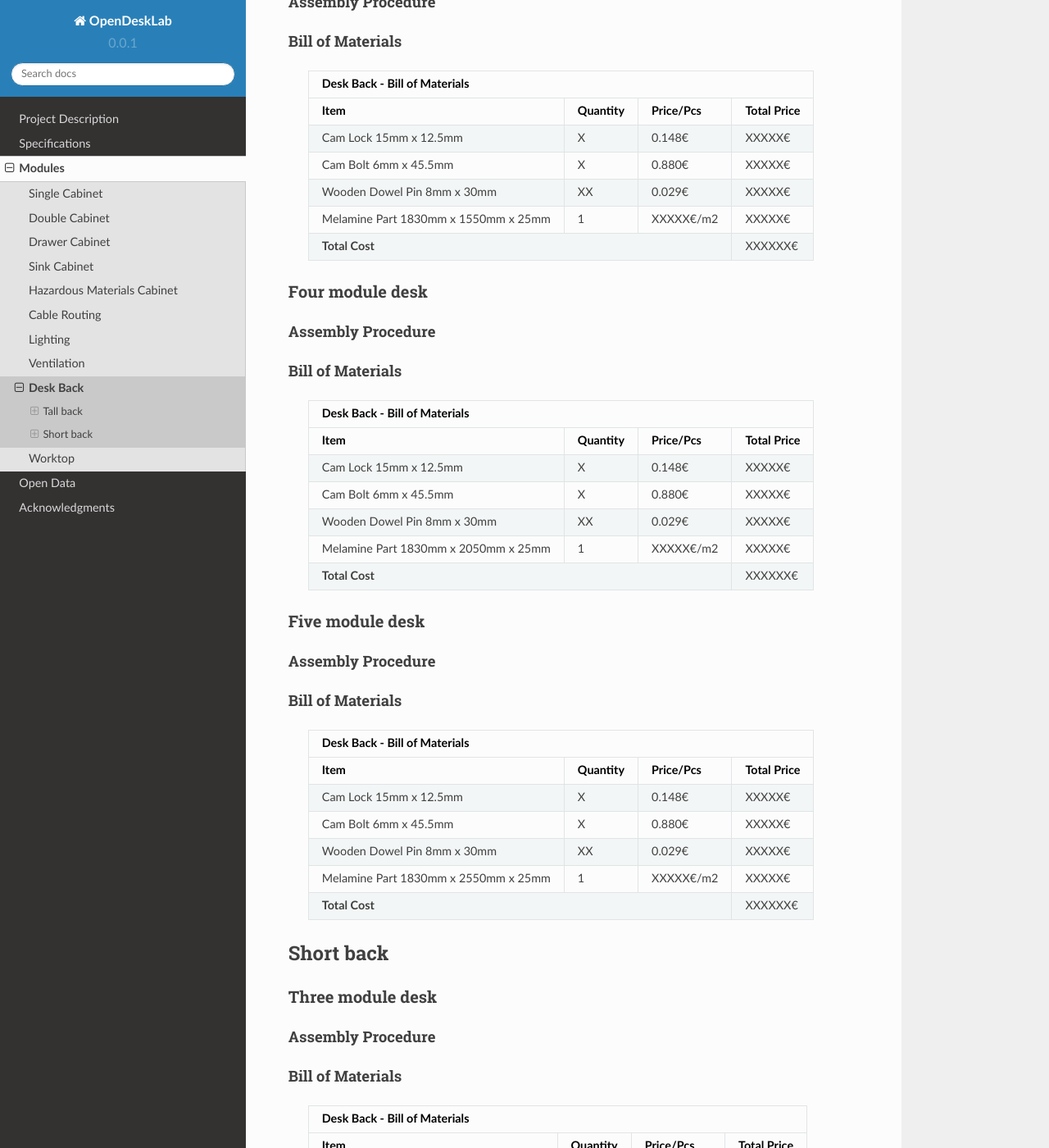
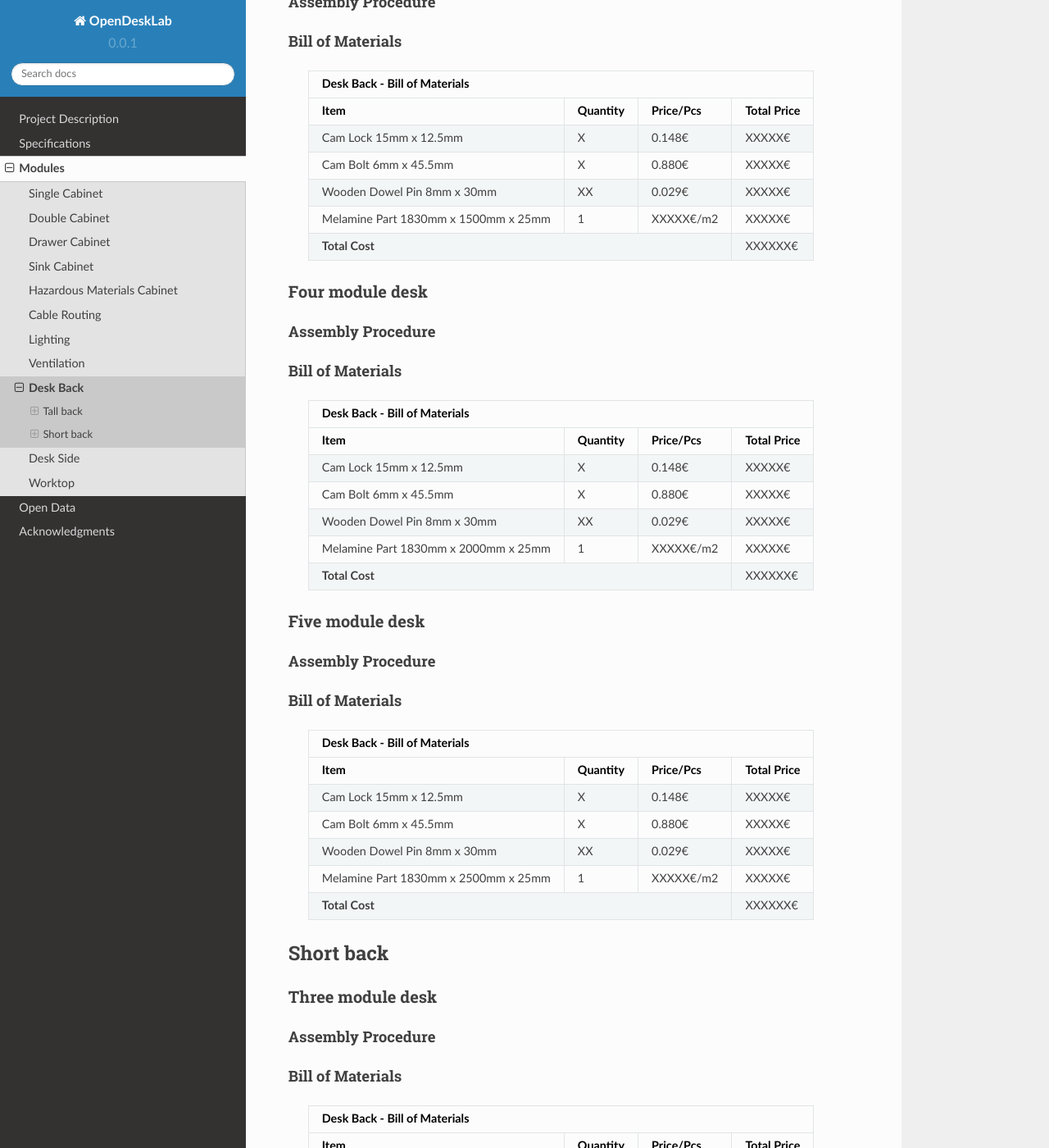
Before and after one commit to ellak-monades-aristeias/OpenDeskLab, a Sphinx documentation site: the page built from docs/include/parts/desk_back.rst, in a window 1280 px wide and 1400 px high, scrolled down 766 px. Shown: the whole window at 82% size. Built offline with Sphinx 7.4.7 and the Read the Docs theme 2.0.0, drawn with Linux system fonts in a browser that asks for light colours; some of the changed text lies outside the part shown.

Commit message:
Added desk side in modules list

```diff
--- a/docs/include/modules.rst
+++ b/docs/include/modules.rst
@@ -13,4 +13,5 @@
    parts/lighting
    parts/ventilation
    parts/desk_back
+   parts/desk_side
    parts/worktop
--- a/docs/include/parts/desk_back.rst
+++ b/docs/include/parts/desk_back.rst
@@ -41,7 +41,7 @@ Bill of Materials
       +--------------------------------------+----------+-----------+-------------+
       | Wooden Dowel Pin 8mm x 30mm          |    XX    |    0.029€ |      XXXXX€ |
       +--------------------------------------+----------+-----------+-------------+
-      | Melamine Part 1830mm x 1550mm x 25mm |     1    | XXXXX€/m2 |      XXXXX€ |
+      | Melamine Part 1830mm x 1500mm x 25mm |     1    | XXXXX€/m2 |      XXXXX€ |
       +--------------------------------------+----------+-----------+-------------+
       | **Total Cost**                                              |     XXXXXX€ |
       +--------------------------------------+----------+-----------+-------------+
@@ -70,7 +70,7 @@ Bill of Materials
       +--------------------------------------+----------+-----------+-------------+
       | Wooden Dowel Pin 8mm x 30mm          |    XX    |    0.029€ |      XXXXX€ |
       +--------------------------------------+----------+-----------+-------------+
-      | Melamine Part 1830mm x 2050mm x 25mm |     1    | XXXXX€/m2 |      XXXXX€ |
+      | Melamine Part 1830mm x 2000mm x 25mm |     1    | XXXXX€/m2 |      XXXXX€ |
       +--------------------------------------+----------+-----------+-------------+
       | **Total Cost**                                              |     XXXXXX€ |
       +--------------------------------------+----------+-----------+-------------+
@@ -99,7 +99,7 @@ Bill of Materials
       +--------------------------------------+----------+-----------+-------------+
       | Wooden Dowel Pin 8mm x 30mm          |    XX    |    0.029€ |      XXXXX€ |
       +--------------------------------------+----------+-----------+-------------+
-      | Melamine Part 1830mm x 2550mm x 25mm |     1    | XXXXX€/m2 |      XXXXX€ |
+      | Melamine Part 1830mm x 2500mm x 25mm |     1    | XXXXX€/m2 |      XXXXX€ |
       +--------------------------------------+----------+-----------+-------------+
       | **Total Cost**                                              |     XXXXXX€ |
       +--------------------------------------+----------+-----------+-------------+
@@ -131,7 +131,7 @@ Bill of Materials
       +--------------------------------------+----------+-----------+-------------+
       | Wooden Dowel Pin 8mm x 30mm          |    XX    |    0.029€ |      XXXXX€ |
       +--------------------------------------+----------+-----------+-------------+
-      | Melamine Part 900mm x 1550mm x 25mm  |     1    | XXXXX€/m2 |      XXXXX€ |
+      | Melamine Part 1020mm x 1500mm x 25mm |     1    | XXXXX€/m2 |      XXXXX€ |
       +--------------------------------------+----------+-----------+-------------+
       | **Total Cost**                                              |     XXXXXX€ |
       +--------------------------------------+----------+-----------+-------------+
@@ -160,7 +160,7 @@ Bill of Materials
       +--------------------------------------+----------+-----------+-------------+
       | Wooden Dowel Pin 8mm x 30mm          |    XX    |    0.029€ |      XXXXX€ |
       +--------------------------------------+----------+-----------+-------------+
-      | Melamine Part 900mm x 2050mm x 25mm  |     1    | XXXXX€/m2 |      XXXXX€ |
+      | Melamine Part 1020mm x 2000mm x 25mm |     1    | XXXXX€/m2 |      XXXXX€ |
       +--------------------------------------+----------+-----------+-------------+
       | **Total Cost**                                              |     XXXXXX€ |
       +--------------------------------------+----------+-----------+-------------+
@@ -189,7 +189,7 @@ Bill of Materials
       +--------------------------------------+----------+-----------+-------------+
       | Wooden Dowel Pin 8mm x 30mm          |    XX    |    0.029€ |      XXXXX€ |
       +--------------------------------------+----------+-----------+-------------+
-      | Melamine Part 900mm x 2550mm x 25mm  |     1    | XXXXX€/m2 |      XXXXX€ |
+      | Melamine Part 1020mm x 2500mm x 25mm |     1    | XXXXX€/m2 |      XXXXX€ |
       +--------------------------------------+----------+-----------+-------------+
       | **Total Cost**                                              |     XXXXXX€ |
       +--------------------------------------+----------+-----------+-------------+
```
